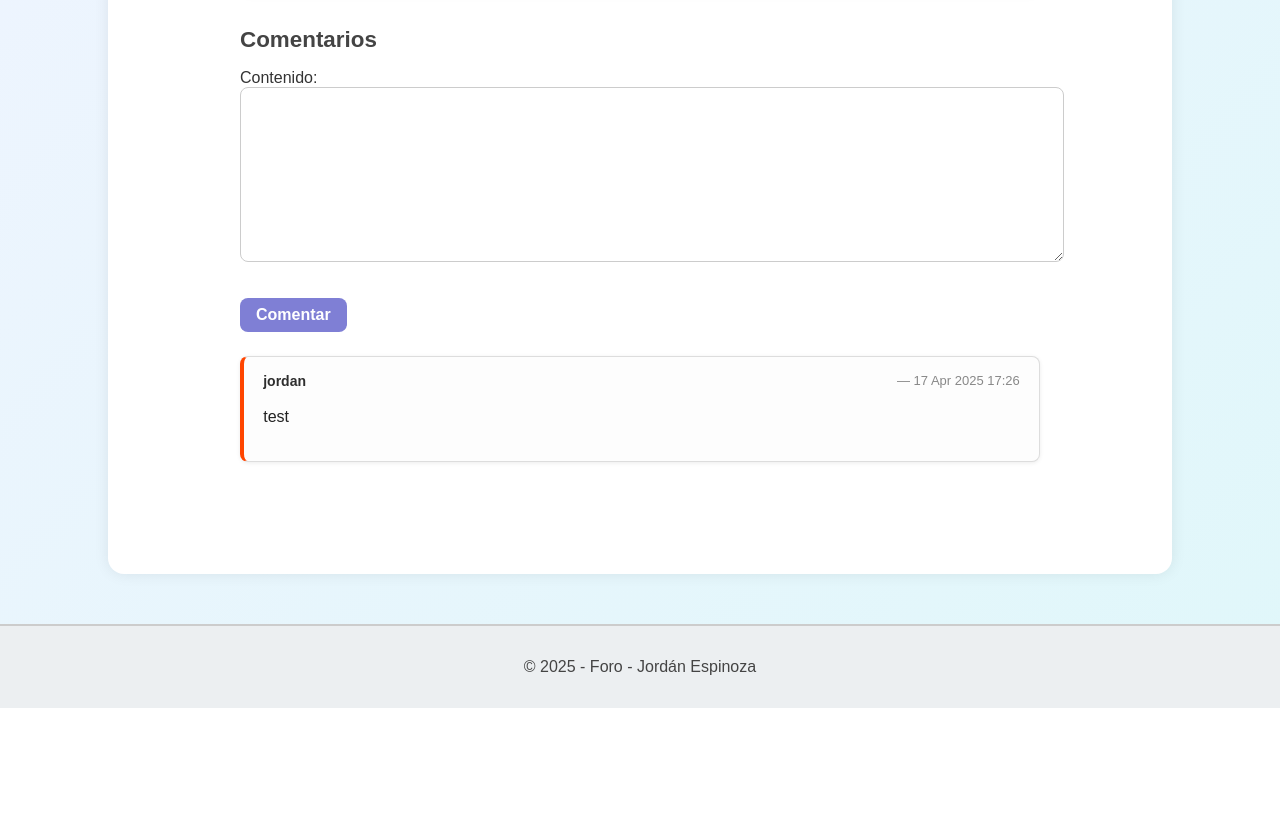
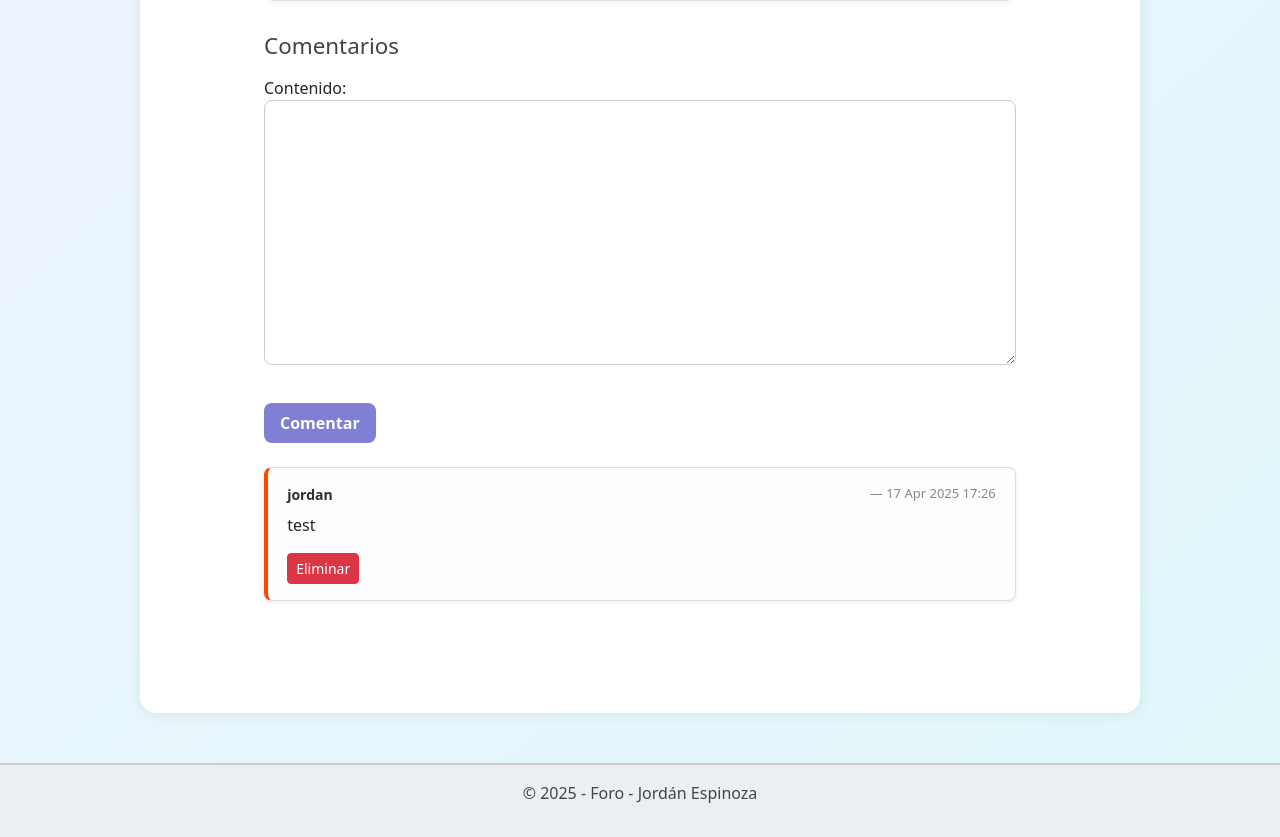
Before and after one commit to kratosjor/foro, a Django app: page /foro/publicaciones/detalle/11 in a window 1280 px wide. Shown: the part 437-1274 px from the top of the page. Before the commit the page ends 1145 px from the top, so only its background shows below. Run offline with Django 5.2, Linux system fonts and the light colour scheme; a user stored in the database is signed in; data comes from the database, SQL or seed files in the repository; both versions use the stored data as it was after the commit.

Commit message:
nueva version eliminar

```diff
--- a/foro_aplicacion/templates/publicaciones/detalle.html
+++ b/foro_aplicacion/templates/publicaciones/detalle.html
@@ -35,11 +35,46 @@
                 <span class="comentario-fecha">— {{ comentario.fecha_creacion|date:"d M Y H:i" }}</span>
             </div>
             <p class="comentario-texto">{{ comentario.contenido }}</p>
+
+            {% if user.is_authenticated and comentario.usuario == user %}
+                <!-- Botón para abrir el modal -->
+                <button type="button" class="btn btn-danger btn-sm" data-bs-toggle="modal" data-bs-target="#confirmarModal{{ comentario.id }}">
+                    Eliminar
+                </button>
+
+                <!-- Modal -->
+                <div class="modal fade" id="confirmarModal{{ comentario.id }}" tabindex="-1" aria-labelledby="exampleModalLabel" aria-hidden="true">
+                    <div class="modal-dialog">
+                        <div class="modal-content">
+                            <div class="modal-header">
+                                <h5 class="modal-title" id="exampleModalLabel">Confirmar eliminación</h5>
+                                <button type="button" class="btn-close" data-bs-dismiss="modal" aria-label="Close"></button>
+                            </div>
+                            <div class="modal-body">
+                                ¿Estás seguro de que deseas eliminar este comentario?
+                            </div>
+                            <div class="modal-footer">
+                                <form method="post" action="{% url 'eliminar_comentario' comentario.pk %}">
+                                    {% csrf_token %}
+                                    <button type="submit" class="btn btn-danger">Sí, eliminar</button>
+                                </form>
+                                <button type="button" class="btn btn-secondary" data-bs-dismiss="modal">Cancelar</button>
+                            </div>
+                        </div>
+                    </div>
+                </div>
+            {% endif %}
         </div>
     {% empty %}
         <p>No hay comentarios todavía. Sé el primero en opinar.</p>
     {% endfor %}
 </div>
+
     </div>
 </div>
+
+
+<link href="https://cdn.jsdelivr.net/npm/bootstrap@5.3.0-alpha1/dist/css/bootstrap.min.css" rel="stylesheet">
+<script src="https://cdn.jsdelivr.net/npm/bootstrap@5.3.0-alpha1/dist/js/bootstrap.bundle.min.js"></script>
+
 {% endblock %}
--- a/foro_aplicacion/urls.py
+++ b/foro_aplicacion/urls.py
@@ -19,6 +19,9 @@ urlpatterns = [
     path('publicaciones/crear/', PublicacionCreateView.as_view(), name='crear_publicacion'),
     path('publicaciones/crear_etiqueta/', EtiquetaCreateView.as_view(), name='crear_etiqueta'),
     path('publicaciones/detalle/<int:pk>', PublicacionDetailView.as_view(), name='detalle_publicacion'),
+    path('comentario/<int:pk>/eliminar/', EliminarComentarioView.as_view(), name='eliminar_comentario'),
+    path('publicaciones/eliminar_publicacion/<int:pk>/', EliminarPublicacionView.as_view(), name='eliminar_publicacion'),
+
 
 
 
--- a/foro_aplicacion/views.py
+++ b/foro_aplicacion/views.py
@@ -146,6 +146,18 @@ class PublicacionDetailView(FormMixin, DetailView):
             return self.form_invalid(form)
 
 ######################
+# VISTA ELIMINAR COMENTARIO
+######################
+
+class EliminarComentarioView(LoginRequiredMixin, DeleteView):
+    model = Comentario
+    template_name = 'publicaciones/eliminar_comentario.html'
+    context_object_name = 'comentario'
+    def get_success_url(self):
+        return reverse('detalle_publicacion', kwargs={'pk': self.object.pk})
+
+
+######################
 # VISTA crear publicacion
 ######################
 
@@ -153,11 +165,25 @@ class PublicacionCreateView(LoginRequiredMixin, CreateView):
     model = Publicacion
     fields = ['titulo','cuerpo','categoria','etiquetas']
     template_name = 'publicaciones/crear.html'
-    success_url = reverse_lazy('publicaciones')
+    success_url = reverse_lazy('listar_publicaciones')
+
 
     def form_valid(self, form):
         form.instance.usuario = self.request.user
         return super().form_valid(form)
+
+######################
+# VISTA ELIMINAR PUBLICACION
+######################
+
+class EliminarPublicacionView(LoginRequiredMixin, DeleteView):
+    model = Publicacion
+    template_name = 'publicaciones/eliminar_publicacion.html'
+    context_object_name = 'publicacion'
+
+    def get_success_url(self):
+        return reverse('listar_publicaciones')
+
 
 
 ######################
```
Also changed, not shown: foro_aplicacion/templates/publicaciones/eliminar_publicacion.html (added, +23 -0 lines), foro_aplicacion/templates/publicaciones/listar.html (+5 -4 lines), db.sqlite3. Lines whose indentation alone changed are shown as unchanged.
